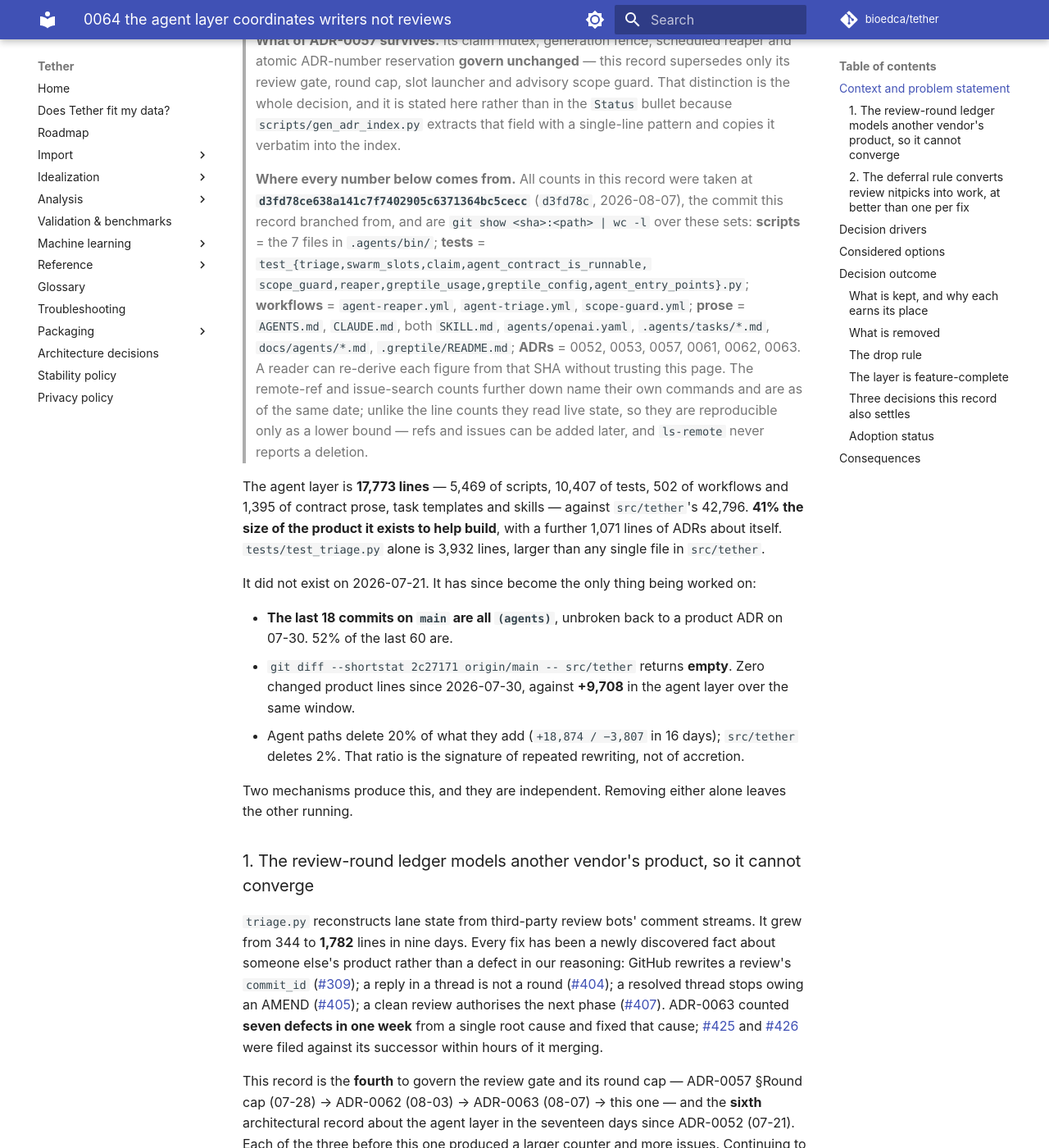
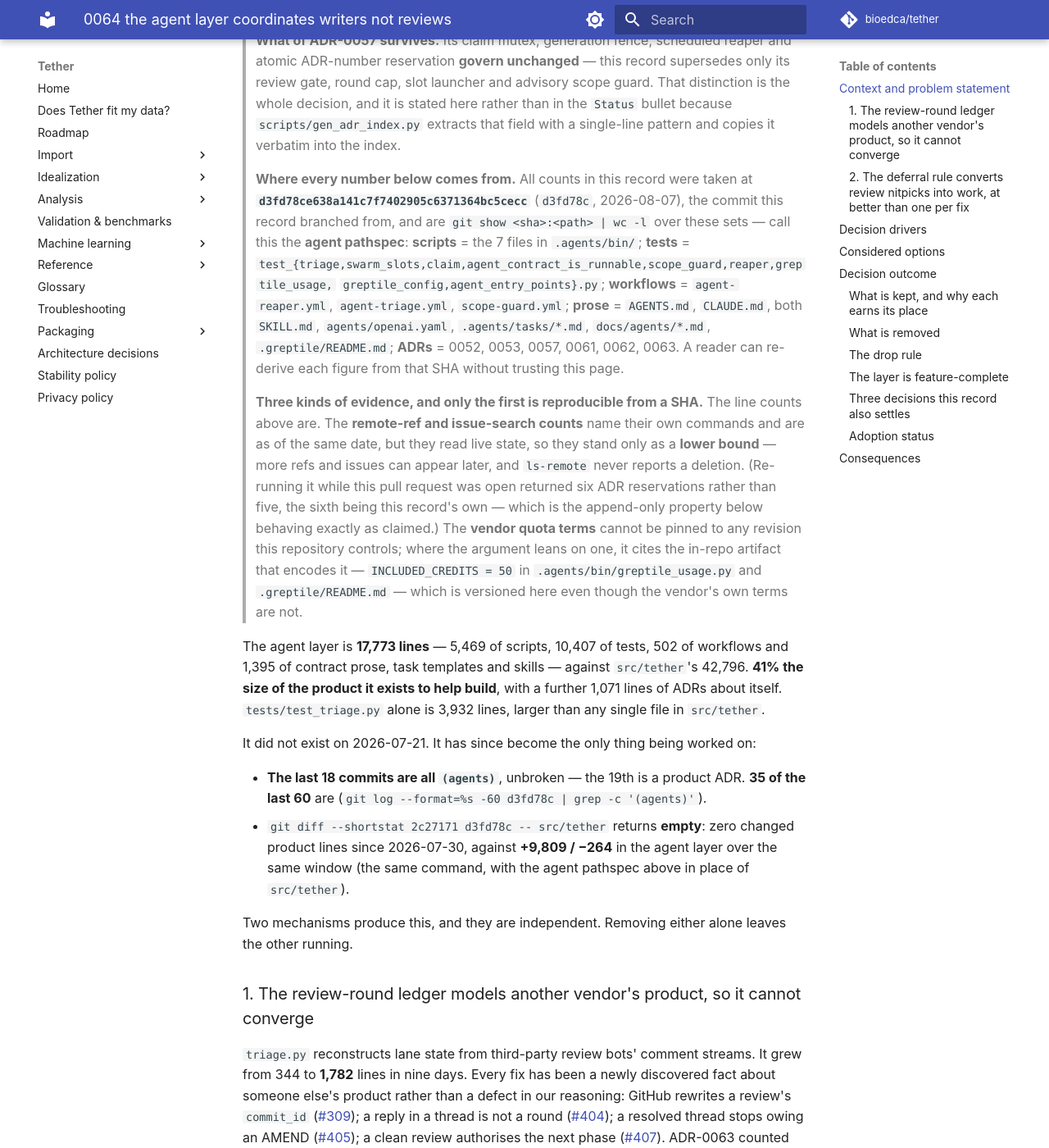
Before and after one commit to bioedca/tether, an MkDocs documentation site: the page built from docs/adr/0064-the-agent-layer-coordinates-writers-not-reviews.md, in a window 1280 px wide and 1400 px high, scrolled down 461 px. Shown: the whole window at 82% size. Built offline with MkDocs 1.6.1 and Material for MkDocs 9.7.7, drawn with Linux system fonts in a browser that asks for light colours; comment, search, counter and statistics services are not loaded; the version menu is left out; some of the changed text lies outside the part shown.

Commit message:
docs(adr): pin what a SHA can pin, and drop the three figures it cannot
Round 10. Pinning the rest of the evidence found three more wrong numbers, the
same way pinning the line counts found three last round.

Verified and kept, now with a reproducible command each: the last 18 commits are
all (agents) and the 19th is a product ADR; `git diff --shortstat 2c27171
d3fd78c -- src/tether` is empty against +9,809/-264 in the agent layer over the
same window. `origin/main` in that command was mutable and is now the pinned SHA.

Corrected: 52% of the last 60 commits is actually 35 of 60, so 58%.

Deleted rather than corrected: "agent paths delete 20% of what they add
(+18,874/-3,807 in 16 days)". Its window is not defined anywhere and I could not
reconstruct a pathspec that yields those totals. Inventing one that happened to
match would be fabrication, and the argument never needed the ratio - zero
changed product lines against nine thousand added agent lines is the point.

Evidence is now sorted by what can actually back it. Line counts are reproducible
from the SHA. Ref and issue counts read live state and stand only as a lower
bound - re-running ls-remote during this PR returned six ADR reservations rather
than five, the sixth being this record's own, which is the append-only property
behaving as claimed. Vendor quota terms cannot be pinned to any revision here, so
they cite the in-repo artifact that encodes them (INCLUDED_CREDITS = 50), and the
paragraph now says outright that it is the part of the record that stops holding
if a vendor changes terms, because nothing here would detect it.

Also fixes MD028 (blank line inside blockquote).

Gates: markdownlint-cli2 clean on the file, mkdocs build --strict green,
gen_adr_index.py --check up to date (62 records), 39 tests pass.

```diff
--- a/docs/adr/0064-the-agent-layer-coordinates-writers-not-reviews.md
+++ b/docs/adr/0064-the-agent-layer-coordinates-writers-not-reviews.md
@@ -18,19 +18,28 @@ SPDX-License-Identifier: GPL-3.0-or-later
 > gate, round cap, slot launcher and advisory scope guard. That distinction is the whole decision, and it is stated
 > here rather than in the `Status` bullet because `scripts/gen_adr_index.py` extracts that
 > field with a single-line pattern and copies it verbatim into the index.
-
+>
 > **Where every number below comes from.** All counts in this record were taken at
 > **`d3fd78ce638a141c7f7402905c6371364bc5cecc`** (`d3fd78c`, 2026-08-07), the commit this record
-> branched from, and are `git show <sha>:<path> | wc -l` over these sets: **scripts** = the 7 files
-> in `.agents/bin/`; **tests** = `test_{triage,swarm_slots,claim,agent_contract_is_runnable,`
-> `scope_guard,reaper,greptile_usage,greptile_config,agent_entry_points}.py`; **workflows** =
-> `agent-reaper.yml`, `agent-triage.yml`, `scope-guard.yml`; **prose** = `AGENTS.md`, `CLAUDE.md`,
-> both `SKILL.md`, `agents/openai.yaml`, `.agents/tasks/*.md`, `docs/agents/*.md`,
-> `.greptile/README.md`; **ADRs** = 0052, 0053, 0057, 0061, 0062, 0063. A reader can re-derive each
-> figure from that SHA without trusting this page. The remote-ref and issue-search counts further
-> down name their own commands and are as of the same date; unlike the line counts they read live
-> state, so they are reproducible only as a lower bound — refs and issues can be added later, and
-> `ls-remote` never reports a deletion.
+> branched from, and are `git show <sha>:<path> | wc -l` over these sets — call this the **agent
+> pathspec**: **scripts** = the 7 files in `.agents/bin/`; **tests** =
+> `test_{triage,swarm_slots,claim,agent_contract_is_runnable,scope_guard,reaper,greptile_usage,`
+> `greptile_config,agent_entry_points}.py`; **workflows** = `agent-reaper.yml`,
+> `agent-triage.yml`, `scope-guard.yml`; **prose** = `AGENTS.md`, `CLAUDE.md`, both `SKILL.md`,
+> `agents/openai.yaml`, `.agents/tasks/*.md`, `docs/agents/*.md`, `.greptile/README.md`; **ADRs**
+> = 0052, 0053, 0057, 0061, 0062, 0063. A reader can re-derive each figure from that SHA without
+> trusting this page.
+>
+> **Three kinds of evidence, and only the first is reproducible from a SHA.** The line counts
+> above are. The **remote-ref and issue-search counts** name their own commands and are as of the
+> same date, but they read live state, so they stand only as a **lower bound** — more refs and
+> issues can appear later, and `ls-remote` never reports a deletion. (Re-running it while this
+> pull request was open returned six ADR reservations rather than five, the sixth being this
+> record's own — which is the append-only property below behaving exactly as claimed.) The
+> **vendor quota terms** cannot be pinned to any revision this repository controls; where the
+> argument leans on one, it cites the in-repo artifact that encodes it — `INCLUDED_CREDITS = 50`
+> in `.agents/bin/greptile_usage.py` and `.greptile/README.md` — which is versioned here even
+> though the vendor's own terms are not.
 
 The agent layer is **17,773 lines** — 5,469 of scripts, 10,407 of tests, 502 of workflows and 1,395
 of contract prose, task templates and skills — against `src/tether`'s 42,796. **41% the size of the
@@ -39,12 +48,11 @@ product it exists to help build**, with a further 1,071 lines of ADRs about itse
 
 It did not exist on 2026-07-21. It has since become the only thing being worked on:
 
-- **The last 18 commits on `main` are all `(agents)`**, unbroken back to a product ADR on 07-30.
-  52% of the last 60 are.
-- `git diff --shortstat 2c27171 origin/main -- src/tether` returns **empty**. Zero changed product
-  lines since 2026-07-30, against **+9,708** in the agent layer over the same window.
-- Agent paths delete 20% of what they add (`+18,874 / −3,807` in 16 days); `src/tether` deletes 2%.
-  That ratio is the signature of repeated rewriting, not of accretion.
+- **The last 18 commits are all `(agents)`**, unbroken — the 19th is a product ADR. **35 of the
+  last 60** are (`git log --format=%s -60 d3fd78c | grep -c '(agents)'`).
+- `git diff --shortstat 2c27171 d3fd78c -- src/tether` returns **empty**: zero changed product
+  lines since 2026-07-30, against **+9,809 / −264** in the agent layer over the same window (the
+  same command, with the agent pathspec above in place of `src/tether`).
 
 Two mechanisms produce this, and they are independent. Removing either alone leaves the other
 running.
@@ -312,10 +320,15 @@ pull request, three times over.
 behind it, which deliberately re-exposes the failure mode of #276 — nine rounds against a limit of
 two. Three things make that acceptable now and did not exist then. The single long-lived coordinator
 session that made nine rounds possible was abolished by ADR-0057, whose own text says *"what makes
-either enforceable is that a worker is short-lived."* Greptile is hard-capped by the vendor at 50
-credits per seat per month, so a runaway's worst case is that the seat empties and reviews stop —
-bounded, self-healing, and nothing is billed. CodeRabbit is fair-use-limited by the vendor, and its
-one unbounded path is the usage-based-billing offer, which the contract forbids taking.
+either enforceable is that a worker is short-lived."* Greptile is hard-capped at 50 credits per seat
+per month — a vendor term, so not pinnable to any revision here, but one this repository encodes and
+versions as `INCLUDED_CREDITS = 50` in `.agents/bin/greptile_usage.py` and documents in
+`.greptile/README.md` — so a runaway's worst case is that the seat empties and reviews stop:
+bounded, self-healing, and nothing is billed. CodeRabbit is fair-use-limited by the vendor on terms
+it does not publish and adapts to usage, so no figure is quoted for it here; its one unbounded path
+is the usage-based-billing offer, which the contract forbids taking. **If either vendor changes
+those terms, this paragraph is the part of the record that stops holding** — the decision to drop
+the counter rests on them, and nothing in this repository would detect the change.
 
 Also lost: the advisory diff-budget report, whose thresholds ADR-0057 already records as
 miscalibrated for new-executable work; the materiality digest, which no decision reads; and
```
